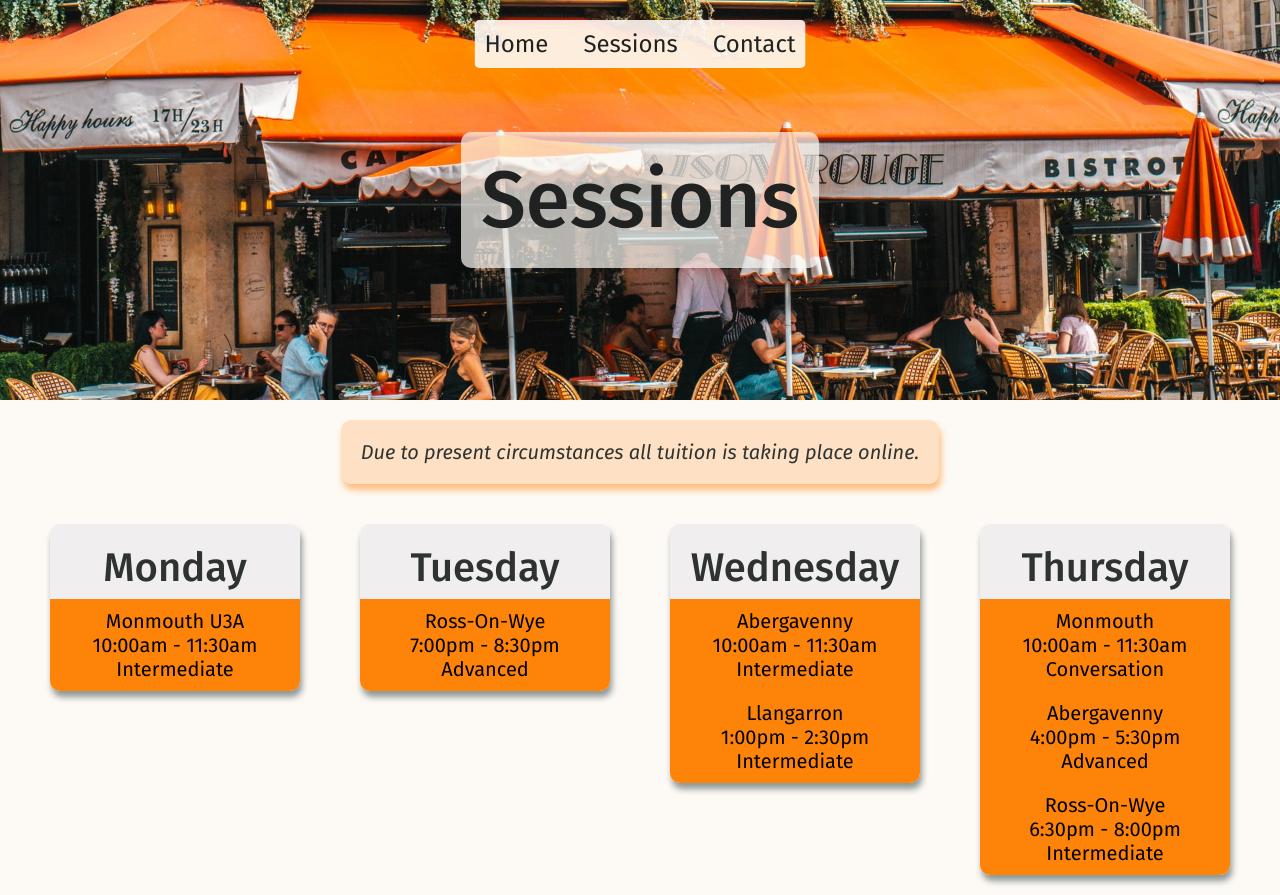
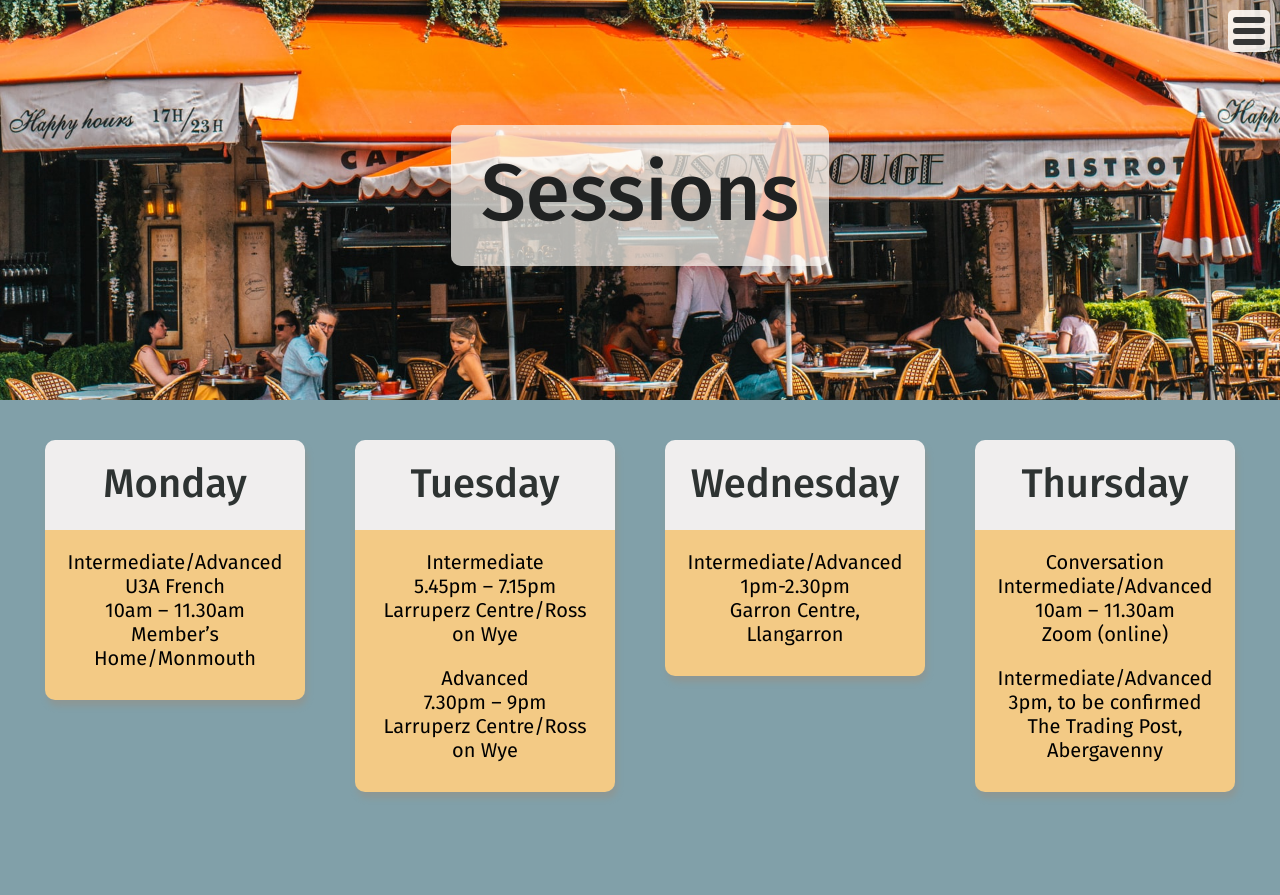
Before and after one commit to Velocima/ginnie-french, a Next.js app: page /sessions in a window 1280 px wide. After the commit the page ends 812 px from the top, so only its background shows below. Built offline with nearby package versions, Linux system fonts and the light colour scheme.

Commit message:
update styling and content

```diff
--- a/components/Nav.jsx
+++ b/components/Nav.jsx
@@ -1,13 +1,13 @@
 import Link from 'next/link';
 import style from '../styles/nav.module.css';
-import { useState, useEffect } from 'react';
+import { useState } from 'react';
 import useWindowSize from '../hooks/useWindowSize';
 
 export default function Nav() {
 	const pages = ['Home', 'Sessions', 'Contact'];
 
 	const [width, height] = useWindowSize();
-	let isScreenSmall = height < 500 || width < 550;
+	let isScreenSmall = height < 500 || width < 1060;
 
 	const [isNavOpen, setIsNavOpen] = useState(!isScreenSmall);
 
@@ -17,11 +17,10 @@ export default function Nav() {
 
 	const iconStyle = {
 		transform: isNavOpen ? 'rotate(180deg)' : 'rotate(0)',
-		display: isScreenSmall ? 'flex' : 'none',
 	};
 
 	const navStyle = {
-		transform: !isScreenSmall || isNavOpen ? 'translateY(0)' : 'translateY(-120%)',
+		transform: isNavOpen ? 'translateY(0)' : 'translateY(-120%)',
 	};
 	return (
 		<>
@@ -34,10 +33,7 @@ export default function Nav() {
 				<nav className={style.nav} style={navStyle}>
 					{pages.map((page) => {
 						return (
-							<Link
-								href={page === 'Home' ? '/' : `/${page.toLowerCase()}`}
-								key={page}
-							>
+							<Link href={page === 'Home' ? '/' : `/${page.toLowerCase()}`} key={page}>
 								<a>{page}</a>
 							</Link>
 						);
--- a/pages/contact.jsx
+++ b/pages/contact.jsx
@@ -22,10 +22,7 @@ export default function Groups() {
 					<h1>Contact</h1>
 				</section>
 				<section className={style.contact}>
-					<p>
-						For information regarding any of the French au café sessions or one to one
-						tuition, feel welcome to get in touch!
-					</p>
+					<h2>Get in touch!</h2>
 					<a href='mailto:virginie.hartley@virgin.net'>
 						<IconContext.Provider value={{ className: style.icon }}>
 							<GoMail />
--- a/pages/sessions.jsx
+++ b/pages/sessions.jsx
@@ -18,19 +18,17 @@ export default function Groups() {
 				<section className={style.banner}>
 					<h1>Sessions</h1>
 				</section>
-				<p className={style.covid}>
-					Due to present circumstances all tuition is taking place online.
-				</p>
 				<section className={style.groups}>
 					<div className={style.group}>
 						<div className={style.day}>
 							<h2>Monday</h2>
 						</div>
 						<p>
-							Monmouth U3A
+							Intermediate/Advanced
+							<br /> U3A French
 							<br />
-							10:00am - 11:30am
-							<br /> Intermediate
+							10am – 11.30am
+							<br /> Member’s Home/Monmouth
 						</p>
 					</div>
 					<div className={style.group}>
@@ -38,9 +36,14 @@ export default function Groups() {
 							<h2>Tuesday</h2>
 						</div>
 						<p>
-							Ross-On-Wye
-							<br /> 7:00pm - 8:30pm
-							<br /> Advanced
+							Intermediate
+							<br /> 5.45pm – 7.15pm
+							<br /> Larruperz Centre/Ross on Wye
+						</p>
+						<p>
+							Advanced
+							<br /> 7.30pm – 9pm
+							<br /> Larruperz Centre/Ross on Wye
 						</p>
 					</div>
 					<div className={style.group}>
@@ -48,14 +51,9 @@ export default function Groups() {
 							<h2>Wednesday</h2>
 						</div>
 						<p>
-							Abergavenny
-							<br /> 10:00am - 11:30am
-							<br /> Intermediate
-						</p>
-						<p>
-							Llangarron
-							<br /> 1:00pm - 2:30pm
-							<br /> Intermediate
+							Intermediate/Advanced
+							<br /> 1pm-2.30pm
+							<br /> Garron Centre, Llangarron
 						</p>
 					</div>
 					<div className={style.group}>
@@ -63,19 +61,17 @@ export default function Groups() {
 							<h2>Thursday</h2>
 						</div>
 						<p>
-							Monmouth
-							<br /> 10:00am - 11:30am
-							<br /> Conversation
+							Conversation
+							<br />
+							Intermediate/Advanced
+							<br /> 10am – 11.30am
+							<br /> Zoom (online)
 						</p>
 						<p>
-							Abergavenny
-							<br /> 4:00pm - 5:30pm
-							<br /> Advanced
-						</p>
-						<p>
-							Ross-On-Wye
-							<br /> 6:30pm - 8:00pm
-							<br /> Intermediate
+							Intermediate/Advanced
+							<br />
+							3pm, to be confirmed
+							<br /> The Trading Post, Abergavenny
 						</p>
 					</div>
 				</section>
--- a/styles/contact.module.css
+++ b/styles/contact.module.css
@@ -8,17 +8,17 @@
 .banner {
 	display: grid;
 	place-items: center;
-	height: 400px;
+	height: 250px;
 	width: 100%;
-	background-image: url('/images/letters.jpg');
+	background-image: url('/images/contact.jpeg');
 	background-size: cover;
-	background-position: 50% 45%;
+	background-position: 50% 85%;
 }
 
 .banner h1 {
 	font-size: 80px;
-	color: rgb(32, 34, 34);
-	padding: 20px;
+	margin-bottom: 10px;
+	padding: 20px 30px 25px;
 	border-radius: 10px;
 	background-color: rgba(253, 249, 244, 0.7);
 }
@@ -28,19 +28,19 @@
 	flex-direction: column;
 	justify-content: center;
 	align-items: center;
-	color: rgb(32, 34, 34);
+	width: 600px;
+	max-width: 95%;
 }
 
-.contact p {
+.contact h2 {
+	color: #fdf9f4;
 	max-width: 90%;
 	margin: 40px 0 20px;
-	padding: 20px;
+	padding: 20px 30px 25px;
 	border-radius: 10px;
-	font-size: 20px;
-	color: rgb(46, 51, 50);
+	font-size: 40px;
 	text-align: center;
-	background-color: rgb(235, 236, 236);
-	box-shadow: 2px 6px 6px rgb(141, 151, 149);
+	background-color: rgb(35, 75, 84);
 }
 
 .contact a {
@@ -50,29 +50,29 @@
 	flex-wrap: no-wrap;
 	max-width: 90%;
 	margin: 20px 0;
-	padding: 20px;
+	padding: 10px 25px 20px 20px;
 	border-radius: 10px;
 	font-size: 1.75rem;
 	text-align: center;
 	text-decoration: underline;
 	word-break: break-all;
-	background-color: rgba(253, 131, 9, 0.2);
-	box-shadow: 2px 6px 6px rgba(253, 131, 9, 0.5);
+	background-color: rgb(243, 202, 133);
 	transition: 0.3s;
 }
+
 .contact a:hover {
-	background-color: rgba(253, 131, 9, 0.4);
-	box-shadow: 2px 4px 4px rgba(253, 131, 9, 0.7);
+	background-color: rgb(255, 192, 82);
 }
 
 .icon {
+	height: 35px;
+	width: 35px;
 	flex-shrink: 0;
 	margin-right: 20px;
-	padding: 10px;
+	margin-top: 3px;
 	border-radius: 50%;
 	font-size: 50px;
-	color: rgb(46, 51, 50);
-	background-color: rgba(253, 131, 9, 0.8);
+	color: inherit;
 }
 
 @media screen and (max-width: 700px) {
@@ -129,12 +129,15 @@
 
 @media screen and (min-width: 2500px) {
 	.banner {
-		height: 600px;
+		height: 350px;
 	}
 	.banner h1 {
 		font-size: 120px;
 		padding: 30px;
 		border-radius: 15px;
+	}
+	.contact {
+		width: 900px;
 	}
 	.contact p {
 		margin: 60px 0 30px;
@@ -155,19 +158,22 @@
 	}
 	.icon {
 		margin-right: 30px;
-		padding: 15px;
-		font-size: 75px;
+		height: 50px;
+		width: 50px;
 	}
 }
 
 @media screen and (min-width: 3800px) {
 	.banner {
-		height: 800px;
+		height: 500px;
 	}
 	.banner h1 {
 		font-size: 160px;
 		padding: 40px;
 		border-radius: 20px;
+	}
+	.contact {
+		width: 1200px;
 	}
 	.contact p {
 		margin: 80px 0 40px;
@@ -188,7 +194,7 @@
 	}
 	.icon {
 		margin-right: 40px;
-		padding: 20px;
-		font-size: 100px;
+		height: 70px;
+		width: 70px;
 	}
 }
--- a/styles/globals.css
+++ b/styles/globals.css
@@ -38,7 +38,8 @@
 html,
 body {
 	font-family: 'Fira Sans', sans-serif;
-	background-color: #fdf9f4;
+	background-color: rgb(129, 160, 169);
+	color: rgb(32, 34, 34);
 }
 
 a {
--- a/styles/index.module.css
+++ b/styles/index.module.css
@@ -8,7 +8,7 @@
 .banner {
 	display: grid;
 	place-items: center;
-	height: 400px;
+	height: 250px;
 	width: 100%;
 	background-image: url('/images/coffee.jpg');
 	background-position: center;
@@ -17,8 +17,8 @@
 
 .banner h1 {
 	font-size: 80px;
-	color: rgb(32, 34, 34);
-	padding: 20px;
+	margin-bottom: 10px;
+	padding: 20px 30px 25px;
 	border-radius: 10px;
 	background-color: rgba(253, 249, 244, 0.7);
 }
@@ -33,55 +33,51 @@
 }
 
 .why h2 {
-	margin: 20px 0;
+	margin: 10px 0;
 	font-size: 45px;
-	color: rgb(46, 51, 50);
 }
 
 .why p {
-	margin: 20px 0;
-	padding: 20px;
+	margin: 20px 0 0;
+	padding: 15px 25px 25px;
 	border-radius: 10px;
 	font-size: 20px;
-	color: rgb(46, 51, 50);
-	background-color: rgba(253, 131, 9, 0.2);
-	box-shadow: 2px 6px 6px rgba(253, 131, 9, 0.5);
+	background-color: rgb(243, 202, 133);
 }
 
 .about {
 	display: grid;
-	grid-template-columns: 1fr 1fr;
-	grid-template-rows: 100px 300px;
+	grid-template-columns: 8fr 14fr;
+	grid-template-rows: 105px minmax(300px, 1fr);
 	place-items: center;
 	max-width: 1000px;
-	margin: 20px 30px;
+	margin: 10px 30px 20px;
 }
 
 .about img {
 	border-radius: 50%;
 	height: 350px;
 	width: 350px;
+	margin: 0 20px 20px 0;
 	grid-row: 1 / 3;
 }
 .about h2 {
 	align-self: start;
 	margin: 20px 0;
 	font-size: 45px;
-	color: rgb(46, 51, 50);
 }
 .why h2 span,
 .about h2 span {
-	color: rgb(129, 160, 169);
+	color: #fdf9f4;
+	padding-left: 10px;
 }
 .about p {
 	align-self: start;
 	width: 100%;
-	padding: 20px;
+	padding: 15px 25px 25px;
 	border-radius: 10px;
 	font-size: 20px;
-	color: rgb(46, 51, 50);
-	background-color: rgb(235, 236, 236);
-	box-shadow: 2px 6px 6px rgb(141, 151, 149);
+	background-color: rgb(246, 253, 253);
 }
 
 @media screen and (max-width: 900px) {
@@ -202,7 +198,7 @@
 
 @media screen and (min-width: 2500px) {
 	.banner {
-		height: 600px;
+		height: 350px;
 	}
 	.banner h1 {
 		font-size: 120px;
@@ -250,7 +246,7 @@
 
 @media screen and (min-width: 3800px) {
 	.banner {
-		height: 800px;
+		height: 500px;
 	}
 	.banner h1 {
 		font-size: 160px;
--- a/styles/nav.module.css
+++ b/styles/nav.module.css
@@ -1,16 +1,17 @@
 .overflowContainer {
 	overflow: hidden;
 	position: fixed;
-	top: 20px;
-	right: 50%;
+	top: 10px;
+	right: 62px;
 	border-radius: 5px;
-	transform: translateX(50%);
 }
 
 .nav {
+	display: flex;
+	flex-direction: column;
 	height: 100%;
 	width: 100%;
-	padding: 10px 0;
+	padding: 12px 0 14px;
 	background-color: rgba(253, 249, 244, 0.9);
 	transition: 0.3s;
 }
@@ -19,14 +20,11 @@
 	font-size: 1.5rem;
 	transition: 0.3s;
 	text-align: center;
-	color: rgb(32, 34, 34);
-	padding: 10px;
+	padding: 3px 7px;
 	border-radius: 5px;
+	margin: 0 10px;
 }
 
-.nav a:nth-child(2) {
-	margin: 0 15px;
-}
 .nav a:hover {
 	background-color: rgba(253, 131, 9, 0.5);
 }
@@ -43,12 +41,19 @@
 	padding: 5px;
 	border-radius: 5px;
 	background-color: rgba(253, 249, 244, 0.9);
+	cursor: pointer;
 	transition: 0.3s;
 }
+
 .line {
 	background-color: rgba(32, 34, 34, 0.9);
 	height: 6px;
 	border-radius: 3px;
+	transition: 0.15s;
+}
+
+.burger:hover .line {
+	background-color: rgba(253, 131, 9, 0.5);
 }
 
 @media screen and (max-width: 450px) {
@@ -57,8 +62,13 @@
 	}
 }
 
-@media (max-width: 550px), (max-height: 500px) {
+@media (max-width: 1060px), (max-height: 500px) {
+	.overflowContainer {
+		right: 50%;
+		transform: translateX(50%);
+	}
 	.nav {
+		display: block;
 		background-color: rgba(253, 249, 244, 0.9);
 	}
 }
@@ -67,7 +77,8 @@
 
 @media screen and (min-width: 2500px) {
 	.overflowContainer {
-		top: 30px;
+		top: 14px;
+		right: 86px;
 		border-radius: 7px;
 	}
 
@@ -84,11 +95,26 @@
 	.nav a:nth-child(2) {
 		margin: 0 22px;
 	}
+
+	.burger {
+		top: 14px;
+		right: 14px;
+		height: 58px;
+		width: 58px;
+		padding: 7px;
+		border-radius: 7px;
+	}
+
+	.line {
+		height: 8px;
+		border-radius: 4px;
+	}
 }
 
 @media screen and (min-width: 3800px) {
 	.overflowContainer {
-		top: 40px;
+		top: 20px;
+		right: 124px;
 		border-radius: 10px;
 	}
 
@@ -105,4 +131,18 @@
 	.nav a:nth-child(2) {
 		margin: 0 30px;
 	}
+
+	.burger {
+		top: 20px;
+		right: 20px;
+		height: 84px;
+		width: 84px;
+		padding: 10px;
+		border-radius: 10px;
+	}
+
+	.line {
+		height: 12px;
+		border-radius: 6px;
+	}
 }
--- a/styles/sessions.module.css
+++ b/styles/sessions.module.css
@@ -8,7 +8,7 @@
 .banner {
 	display: grid;
 	place-items: center;
-	height: 400px;
+	height: 250px;
 	width: 100%;
 	background-image: url('/images/cafeFront.jpg');
 	background-size: cover;
@@ -18,22 +18,10 @@
 .banner h1 {
 	font-size: 80px;
 	color: rgb(32, 34, 34);
-	padding: 20px;
+	margin-bottom: 10px;
+	padding: 20px 30px 25px;
 	border-radius: 10px;
 	background-color: rgba(253, 249, 244, 0.7);
-}
-
-.covid {
-	max-width: 90%;
-	margin: 20px 0;
-	padding: 20px;
-	border-radius: 10px;
-	font-size: 20px;
-	color: rgb(46, 51, 50);
-	text-align: center;
-	font-style: italic;
-	background-color: rgba(253, 131, 9, 0.2);
-	box-shadow: 2px 6px 6px rgba(253, 131, 9, 0.5);
 }
 
 .groups {
@@ -46,7 +34,7 @@
 
 .day {
 	width: 100%;
-	height: 75px;
+	height: 90px;
 	padding: 20px;
 	background-color: rgb(240, 238, 238);
 }
@@ -62,20 +50,29 @@
 	flex-direction: column;
 	justify-content: center;
 	align-items: center;
-	width: 250px;
-	margin: 0 30px 20px;
+	width: 260px;
+	margin: 20px 25px 20px;
 	border-radius: 10px;
 	box-shadow: 2px 6px 6px rgb(141, 151, 149);
 	overflow: hidden;
 }
+
 .group p {
 	width: 100%;
 	max-width: 300px;
 	padding: 10px 20px;
-	background-color: rgb(253, 131, 9);
+	background-color: rgb(243 202 133);
 	font-size: 20px;
 	text-align: center;
 	color: black;
+}
+
+.group p:nth-child(2) {
+	padding-top: 20px;
+}
+
+.group p:last-child {
+	padding-bottom: 30px;
 }
 
 @media screen and (max-width: 700px) {
@@ -150,7 +147,7 @@
 
 @media screen and (min-width: 2500px) {
 	.banner {
-		height: 600px;
+		height: 350px;
 	}
 	.banner h1 {
 		font-size: 120px;
@@ -189,7 +186,7 @@
 
 @media screen and (min-width: 3800px) {
 	.banner {
-		height: 800px;
+		height: 500px;
 	}
 	.banner h1 {
 		font-size: 160px;
```
Also changed, not shown: pages/index.jsx (+14 -15 lines), public/images/letters.jpg (deleted), 1 other file (tests, documents, lock files or other folders).
